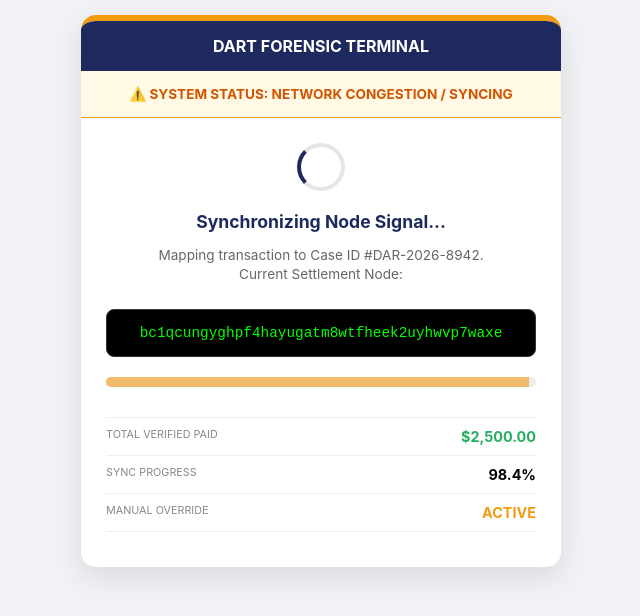
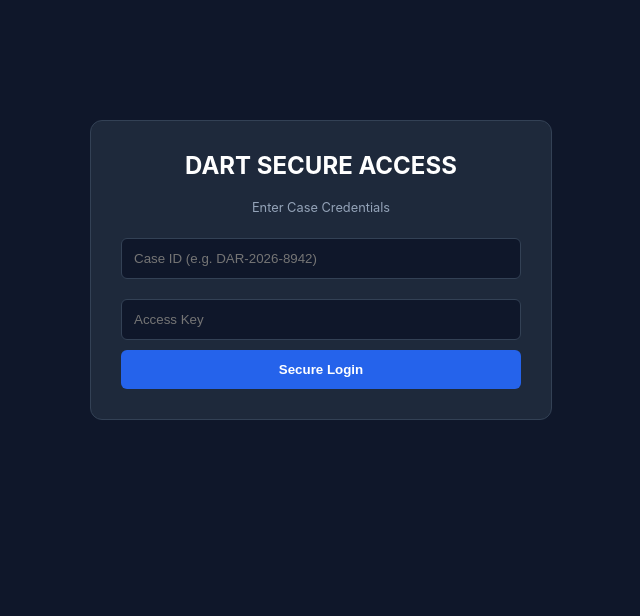
Before and after one commit to DigitalAssetRecovery/recovery-site, a plain HTML site: page index.html in a window 1280 px wide. Shown: the whole page, without its empty margins (319-959 px from the left). Drawn offline with Linux system fonts and the light colour scheme.

Commit message:
Update index.html

```diff
--- a/index.html
+++ b/index.html
@@ -3,68 +3,81 @@
 <head>
     <meta charset="UTF-8">
     <meta name="viewport" content="width=device-width, initial-scale=1.0">
-    <title>DART | System Processing</title>
+    <title>DART | Secure Login</title>
     <style>
-        body { font-family: -apple-system, sans-serif; background: #f0f2f5; margin: 0; padding: 15px; }
-        .card { max-width: 480px; margin: 0 auto; background: #fff; border-radius: 15px; box-shadow: 0 10px 30px rgba(0,0,0,0.1); overflow: hidden; border-top: 6px solid #f39c12; }
-        .loading-banner { background: #fff9e6; color: #d35400; padding: 15px; text-align: center; font-weight: bold; border-bottom: 1px solid #f39c12; font-size: 0.85em; }
-        .content { padding: 25px; text-align: center; }
-
-        .spinner { border: 4px solid rgba(0, 0, 0, 0.1); width: 40px; height: 40px; border-radius: 50%; border-left-color: #1e2a5e; animation: spin 1s linear infinite; margin: 0 auto 20px; }
-        @keyframes spin { 0% { transform: rotate(0deg); } 100% { transform: rotate(360deg); } }
-
-        .status-text { font-size: 1.1em; font-weight: bold; color: #1e2a5e; margin-bottom: 10px; }
-        .sub-text { font-size: 0.85em; color: #666; margin-bottom: 25px; line-height: 1.4; }
-
-        .progress-container { background: #eee; height: 10px; border-radius: 5px; margin-bottom: 30px; overflow: hidden; }
-        .progress-fill { width: 98.4%; height: 100%; background: #f39c12; animation: pulse 2s infinite; }
-        @keyframes pulse { 0% { opacity: 1; } 50% { opacity: 0.6; } 100% { opacity: 1; } }
-
-        .wallet-display { background: #000; color: #00ff00; padding: 15px; border-radius: 8px; font-family: 'Courier New', monospace; font-size: 0.9em; word-break: break-all; margin-bottom: 20px; border: 1px solid #333; }
-        .stat-row { display: flex; justify-content: space-between; padding: 10px 0; border-top: 1px solid #eee; font-size: 0.9em; }
-        .label { color: #888; text-transform: uppercase; font-size: 0.75em; }
-        .val { font-weight: bold; }
+        body { font-family: -apple-system, sans-serif; background: #0f172a; margin: 0; padding: 20px; color: #fff; }
+        .login-box { max-width: 400px; margin: 100px auto; background: #1e293b; padding: 30px; border-radius: 12px; text-align: center; border: 1px solid #334155; }
+        .dashboard { display: none; max-width: 500px; margin: 0 auto; background: #f8fafc; color: #333; border-radius: 15px; overflow: hidden; }
+        .header { background: #1e2a5e; color: #fff; padding: 20px; text-align: center; }
+        .content { padding: 20px; }
+        .stat-card { background: #fff; border: 1px solid #e2e8f0; padding: 15px; border-radius: 10px; margin-bottom: 15px; }
+        .label { font-size: 0.7em; color: #64748b; text-transform: uppercase; font-weight: bold; }
+        .value { font-size: 1.2em; font-weight: 800; margin-top: 5px; }
+        .history-table { width: 100%; border-collapse: collapse; font-size: 0.85em; margin-top: 20px; }
+        .history-table th { text-align: left; color: #64748b; padding-bottom: 10px; border-bottom: 1px solid #e2e8f0; }
+        .history-table td { padding: 12px 0; border-bottom: 1px solid #f1f5f9; }
+        .status-pill { background: #dcfce7; color: #166534; padding: 4px 8px; border-radius: 12px; font-size: 0.8em; font-weight: bold; }
+        .wallet-box { background: #000; color: #00ff00; padding: 20px; border-radius: 10px; text-align: center; margin-top: 20px; font-family: monospace; border: 1px solid #22c55e; }
+        input { width: 100%; padding: 12px; margin: 10px 0; border-radius: 6px; border: 1px solid #334155; background: #0f172a; color: #fff; box-sizing: border-box; }
+        button { background: #2563eb; color: #fff; border: none; padding: 12px 20px; border-radius: 6px; cursor: pointer; font-weight: bold; width: 100%; }
     </style>
 </head>
 <body>
 
-<div class="card">
-    <div style="background:#1e2a5e; color:#fff; padding:15px; text-align:center;">
-        <h3 style="margin:0; font-size:1em;">DART FORENSIC TERMINAL</h3>
+<div id="login-section" class="login-box">
+    <h2 style="margin-top:0;">DART SECURE ACCESS</h2>
+    <p style="font-size: 0.8em; color: #94a3b8;">Enter Case Credentials</p>
+    <input type="text" placeholder="Case ID (e.g. DAR-2026-8942)">
+    <input type="password" placeholder="Access Key">
+    <button onclick="showDashboard()">Secure Login</button>
+</div>
+
+<div id="dashboard-section" class="dashboard">
+    <div class="header">
+        <h3 style="margin:0;">FORENSIC RECOVERY PORTAL</h3>
+        <p style="font-size:0.7em; opacity:0.8; margin-top:5px;">USER: MARJORIE [LAST NAME]</p>
     </div>
 
-    <div class="loading-banner">⚠️ SYSTEM STATUS: NETWORK CONGESTION / SYNCING</div>
+    <div style="background:#fef3c7; color:#92400e; padding:10px; text-align:center; font-size:0.8em; font-weight:bold;">
+        ⚠️ NODE STATUS: AWAITING FINAL AUTHORIZATION SIGNAL
+    </div>
 
     <div class="content">
-        <div class="spinner"></div>
-        <div class="status-text">Synchronizing Node Signal...</div>
-        <p class="sub-text">
-            Mapping transaction to Case ID #DAR-2026-8942.<br>
-            Current Settlement Node:
-        </p>
-
-        <div class="wallet-display">
-            bc1qcungyghpf4hayugatm8wtfheek2uyhwvp7waxe
+        <div class="stat-card">
+            <div class="label">Total Amount Paid</div>
+            <div class="value" style="color: #16a34a;">$2,500.00</div>
         </div>
 
-        <div class="progress-container">
-            <div class="progress-fill"></div>
+        <div class="stat-card">
+            <div class="label">Remaining Balance to Release</div>
+            <div class="value" style="color: #dc2626;">$4,750.00</div>
         </div>
 
-        <div class="stat-row">
-            <span class="label">Total Verified Paid</span>
-            <span class="val" style="color: #27ae60;">$2,500.00</span>
-        </div>
-        <div class="stat-row">
-            <span class="label">Sync Progress</span>
-            <span class="val">98.4%</span>
-        </div>
-        <div class="stat-row" style="border-bottom: 1px solid #eee; margin-bottom: 10px;">
-            <span class="label">Manual Override</span>
-            <span class="val" style="color: #f39c12;">ACTIVE</span>
+        <p style="font-weight:bold; margin-top:25px; border-bottom: 2px solid #1e2a5e; display:inline-block;">Transaction History</p>
+        <table class="history-table">
+            <thead>
+                <tr><th>Date</th><th>Description</th><th>Amount</th><th>Status</th></tr>
+            </thead>
+            <tbody>
+                <tr><td>2026-03-12</td><td>Initial Credit</td><td>$1,000.00</td><td><span class="status-pill">VERIFIED</span></td></tr>
+                <tr><td>Today</td><td>Stabilization</td><td>$1,500.00</td><td><span class="status-pill">SUCCESS</span></td></tr>
+            </tbody>
+        </table>
+
+        <div class="wallet-box">
+            <span style="font-size:0.7em; color:#888; text-transform:uppercase;">Settlement Node Address</span><br>
+            <span style="word-break:break-all; font-size:0.95em;">bc1qcungyghpf4hayugatm8wtfheek2uyhwvp7waxe</span>
         </div>
     </div>
 </div>
 
+<script>
+    function showDashboard() {
+        document.getElementById('login-section').style.display = 'none';
+        document.getElementById('dashboard-section').style.display = 'block';
+        document.body.style.background = '#f0f2f5';
+    }
+</script>
+
 </body>
 </html>
```
